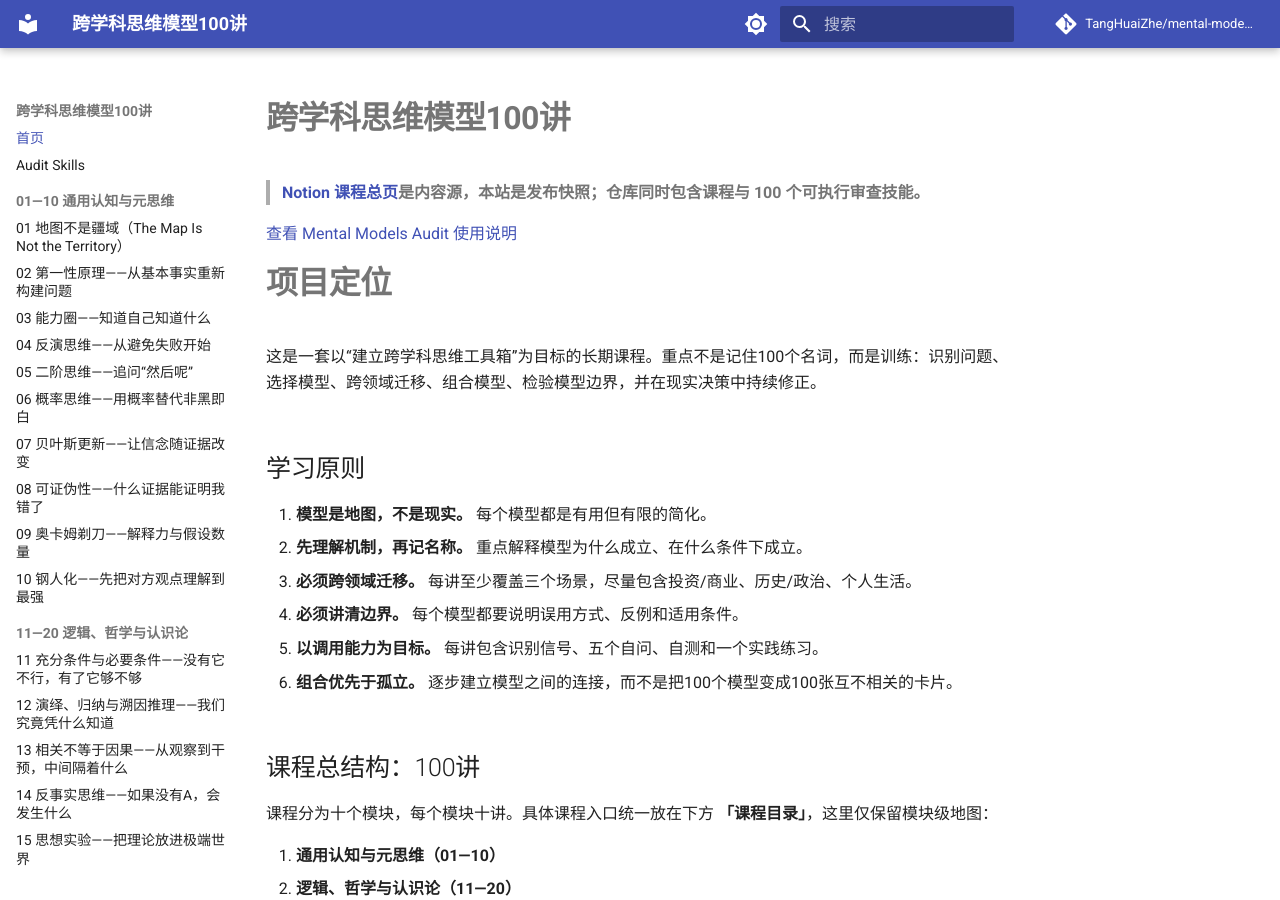
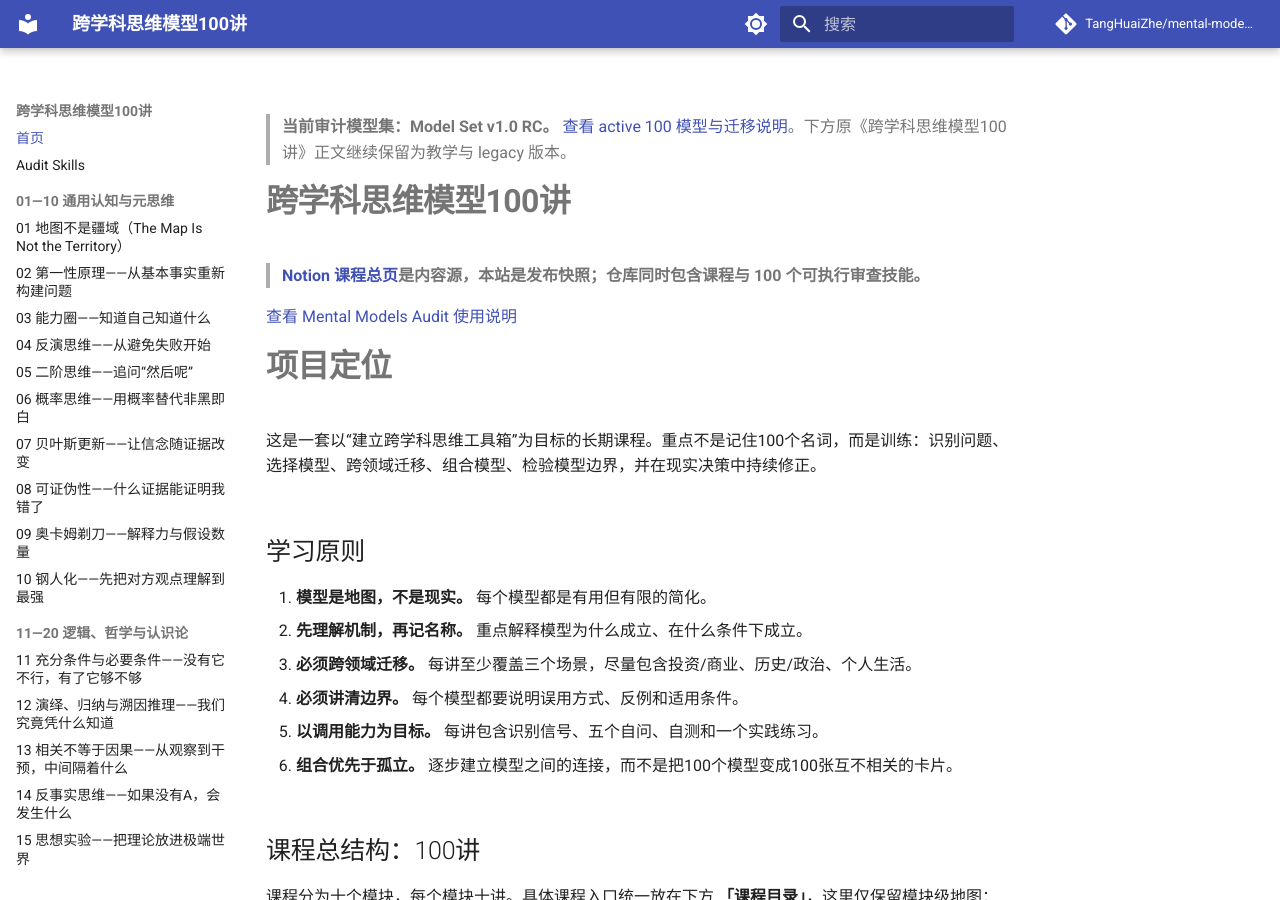
Before and after one commit to TangHuaiZhe/mental-models-audit, an MkDocs documentation site: the page built from docs/index.md, in a window 1280 px wide and 900 px high. Built offline with MkDocs 1.6.1 and Material for MkDocs 9.7.7, drawn with Linux system fonts in a browser that asks for light colours; comment, search, counter and statistics services are not loaded.

Commit message:
docs: link active v1 model set from course home

```diff
--- a/docs/index.md
+++ b/docs/index.md
@@ -1,3 +1,5 @@
+> **当前审计模型集：Model Set v1.0 RC。** [查看 active 100 模型与迁移说明](model-set-v1/index.md)。下方原《跨学科思维模型100讲》正文继续保留为教学与 legacy 版本。
+
 # 跨学科思维模型100讲
 
 > **[Notion 课程总页](https://app.notion.com/p/411938852e8c815eb369e88d48f2f36b)是内容源，本站是发布快照；仓库同时包含课程与 100 个可执行审查技能。**
```
